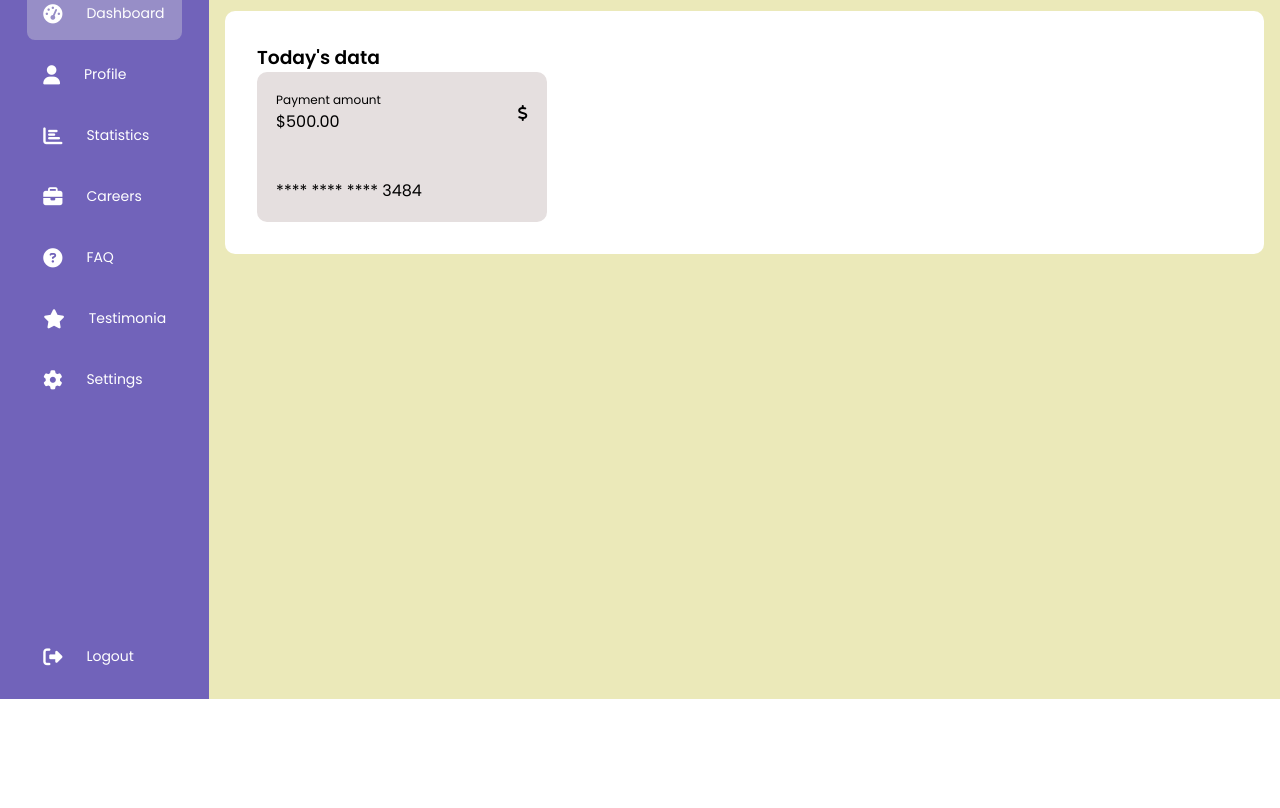
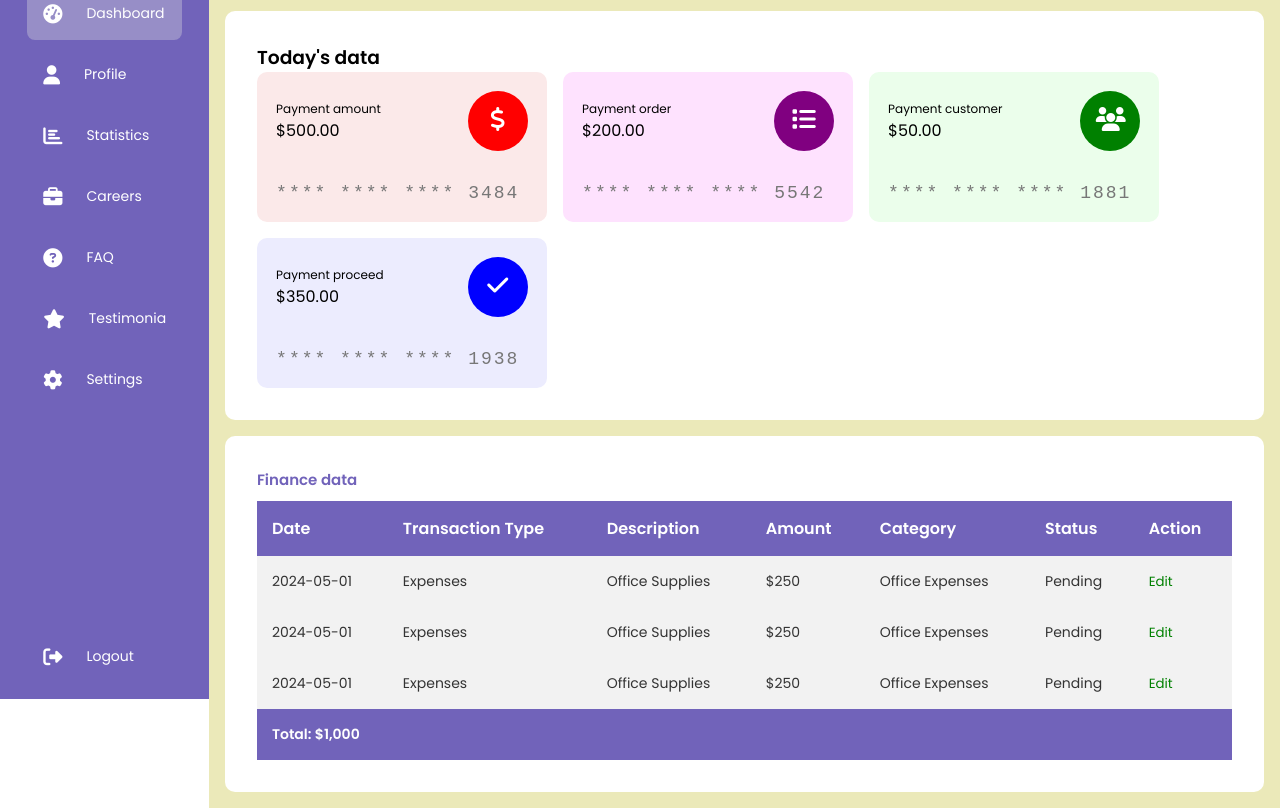
Before and after one commit to KodcuDede76/dashboard_V01, a plain HTML site: page index.html in a window 1280 px wide. Shown: the part 101-909 px from the top of the page. Before the commit the page ends 800 px from the top, so only its background shows below. Drawn offline with Linux system fonts and the light colour scheme.

Commit message:
Proje Bitti

```diff
--- a/index.html
+++ b/index.html
@@ -72,7 +72,7 @@
                 <h2>Dashboard</h2>
             </div>
             <div class="user--info">
-                <div class="sear--box">
+                <div class="sear--box light-purple">
                 <i class="fa-solid fa-search"></i>
                 <input type="text" placeholder="Search"/>
             </div>
@@ -82,7 +82,7 @@
         <div class="card--container">
             <h3 class="main-title">Today's data</h3>
             <div class="card--wrapper">
-                <div class="payment--card">
+                <div class="payment--card light-red">
                     <div class="card-header">
                         <div class="amount">
                             <span class="title">
@@ -90,11 +90,114 @@
                             </span>
                             <span class="amount-value">$500.00</span>
                         </div>
-                        <i class="fas fa-dollar-sign icon"></i>
+                        <i class="fas fa-dollar-sign icon dark-red"></i>
                     </div>
                     <span class="card-detail">**** **** **** 3484</span>
 
                 </div>
+
+                <div class="payment--card light-purple">
+                    <div class="card-header">
+                        <div class="amount">
+                            <span class="title">
+                                Payment order
+                            </span>
+                            <span class="amount-value">$200.00</span>
+                        </div>
+                        <i class="fas fa-list icon dark-purple"></i>
+                    </div>
+                    <span class="card-detail">**** **** **** 5542</span>
+
+                </div>
+
+                <div class="payment--card light-green">
+                    <div class="card-header">
+                        <div class="amount">
+                            <span class="title">
+                                Payment customer
+                            </span>
+                            <span class="amount-value">$50.00</span>
+                        </div>
+                        <i class="fas fa-users icon dark-green"></i>
+                    </div>
+                    <span class="card-detail">**** **** **** 1881</span>
+
+                </div>
+
+                <div class="payment--card light-blue">
+                    <div class="card-header">
+                        <div class="amount">
+                            <span class="title">
+                                Payment proceed
+                            </span>
+                            <span class="amount-value">$350.00</span>
+                        </div>
+                        <i class="fas fa-solid fa-check icon dark-blue"></i>
+                    </div>
+                    <span class="card-detail">**** **** **** 1938</span>
+
+                </div>
+            </div>
+        </div>
+        <div class="tabular--wrapper">
+            <h3 class="main--title">Finance data</h3>
+            <div class="table-cotainer">
+                <table>
+                    <thead>
+                        <tr>
+                            <th>Date</th>
+                            <th>Transaction Type</th>
+                            <th>Description</th>
+                            <th>Amount</th>
+                            <th>Category</th>
+                            <th>Status</th>
+                            <th>Action</th>
+                        </tr>
+                        <tbody>
+                            <tr>
+                                <td>
+                                    2024-05-01
+                                </td>
+                                <td>Expenses</td>
+                                <td>Office Supplies</td>
+                                <td>$250</td>
+                                <td>Office Expenses</td>
+                                <td>Pending</td>
+                                <td><button>Edit</button></td>
+                            </tr>
+
+                            <tr>
+                                <td>
+                                    2024-05-01
+                                </td>
+                                <td>Expenses</td>
+                                <td>Office Supplies</td>
+                                <td>$250</td>
+                                <td>Office Expenses</td>
+                                <td>Pending</td>
+                                <td><button>Edit</button></td>
+                            </tr>
+
+                            <tr>
+                                <td>
+                                    2024-05-01
+                                </td>
+                                <td>Expenses</td>
+                                <td>Office Supplies</td>
+                                <td>$250</td>
+                                <td>Office Expenses</td>
+                                <td>Pending</td>
+                                <td><button>Edit</button></td>
+                            </tr>
+
+                        </tbody>
+                        <tfoot>
+                            <tr>
+                                <td colspan="7">Total: $1,000</td>
+                            </tr>
+                        </tfoot>
+                    </thead>
+                </table>
             </div>
         </div>
       </div>
--- a/style.css
+++ b/style.css
@@ -161,7 +161,7 @@ gap: 1rem;
     transition: all 0.5s ease-in-out;
 }
 .payment--card:hover{
-    transform: translateY(-5);
+    transform: translateY(-5px);
 }
 .card-header{
     display: flex;
@@ -180,5 +180,97 @@ gap: 1rem;
 
 .amount--value{
     font-size: 24px;
+    font-family: 'Courier New', Courier, monospace;
+    font-weight: 600;
+}
+.icon {
+    color: #fff;
+    padding: 1rem;
+    height: 60px;
+    width: 60px;
+    text-align: center;
+    border-radius: 50%;
+    font-size: 1.5rem;
+    background: red;
+}
+.card-detail {
+    font-size: 18px;
+    color: #777777;
+    letter-spacing: 2px;
+    font-family: 'Courier New', Courier, monospace;
+}
+
+/* color css */
+.light-red{
+    background: rgb(251, 233, 233);
+}
+.light-purple{
+    background: rgb(254,226 ,254);
+}
+.light-green{
+    background: rgb(235, 254, 235);
+}
+.light-blue{
+    background: rgb(236, 236, 254);
+}
+.dark-red{
+background: red;
+}
+.dark-purple{
+background: purple;
+}
+.dark-green{
+background: green;
+}
+.dark-blue{
+background: blue;
+}
+
+/* *********** tabular section ************ */
+
+.tabular--wrapper{
+    background: #fff;
+    margin-top: 1rem;
+    border-radius: 10px;
+    padding: 2rem;
+}
+.table-cotainer{
+    width: 100%;
+}
+table{
+    width: 100%;
+    border-collapse: collapse;
+}
+thead{
+    background: rgba(113, 99, 186, 255);
+    color: #fff;
+}
+th{
+    padding: 15px;
+    text-align: left;
+}
+tbody{
+    background: #f2f2f2;
+}
+td{
+    padding: 15px;
+    font-size: 14px;
+    color: #333;
+}
+tfoot{
+    background: rgba(113, 99, 186, 255);
+    font-weight: bold;
+    color: #fff;
+}
+tfoot td{
+    padding: 15px;
+    color: #fff;
+}
+.table-cotainer button{
+    color: green;
+    background: none;
+    cursor: pointer;
 }
 /* 23:21 dk kaldık (yedekbranch yazadı..22.10.2024)*/
+
+/********************* Bitti *************/
```
Also changed, not shown: 1 other file.
